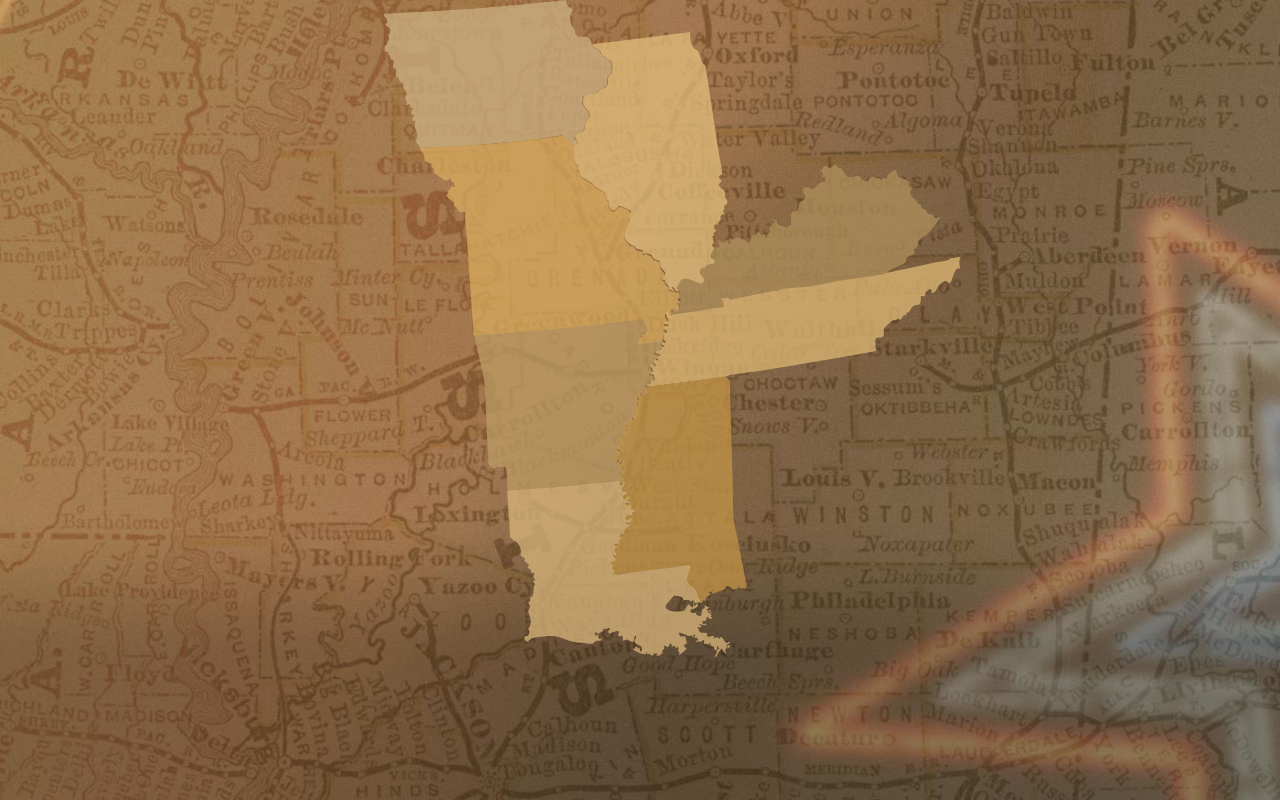
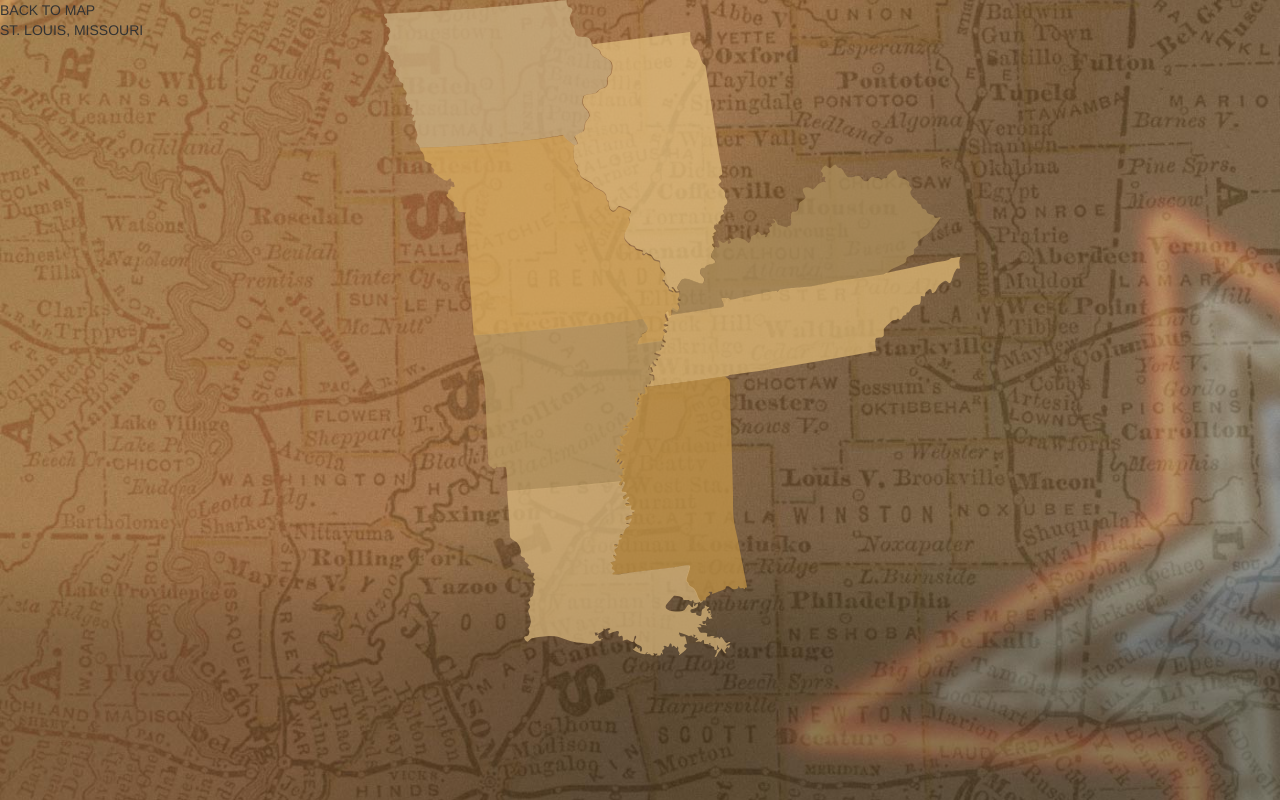
Before and after one commit to jesseseymour/mississippi-grind, a website: page wwwroot/index.html in a window 1280 px wide. Drawn offline with nearby package versions, Linux system fonts and the light colour scheme.

Commit message:
starting creating detail panel

```diff
--- a/wwwroot/index.html
+++ b/wwwroot/index.html
@@ -371,33 +371,13 @@
         <img src="/images/states/AR.svg" id="overlayAR" class="stateOverlay" />
         <img src="/images/states/MS.svg" id="overlayMS" class="stateOverlay" />
         <img src="/images/states/LA.svg" id="overlayLA" class="stateOverlay" />
-
-      <!--<div class="states">
-        <canvas id="IA" class="state" data-active="0" width="518" height="336"></canvas>
-        <canvas id="IA2" class="state" data-active="0" width="518" height="336"></canvas>
-        <div id="IL" class="state" data-active="0">
-          <img src="images/states/illinois.png" alt="illinois" />
+        <div id="detailPanel">
+          <div class="backToMap">BACK TO MAP</div>
+          <div class="content">
+            <div class="city">ST. LOUIS, MISSOURI</div>
+            <div class="address"></div>
+          </div>
         </div>
-        <div id="MO" class="state" data-active="0">
-          <img src="images/states/missouri.png" alt="missouri" />
-        </div>
-        <div id="KY" class="state" data-active="0">
-          <img src="images/states/kentucky.png" alt="kentucky" />
-        </div>
-        <div id="TN" class="state" data-active="0">
-          <img src="images/states/tennessee.png" alt="tennessee" />
-        </div>
-        <div id="AR" class="state" data-active="0">
-          <img src="images/states/arkansas.png" alt="arkansas" />
-        </div>
-        <div id="MS" class="state" data-active="0">
-          <img src="images/states/mississippi.png" alt="mississippi" />
-        </div>
-        <div id="LA" class="state" data-active="0">
-          <img src="images/states/louisiana.png" alt="louisiana" />
-        </div>
-        <div class="river"><img src="images/river.png" alt="river" /></div>
-      </div>-->
 
     </div><!-- /.container -->
 
```
